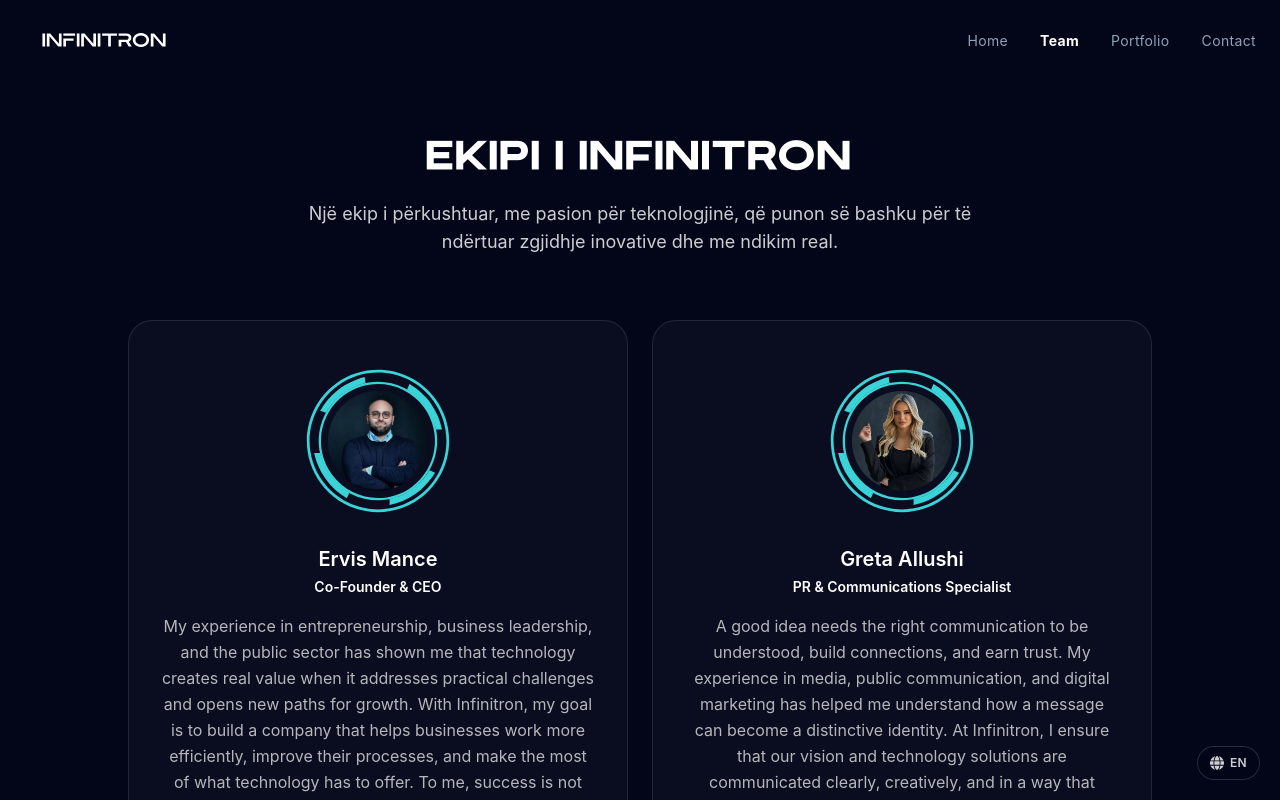
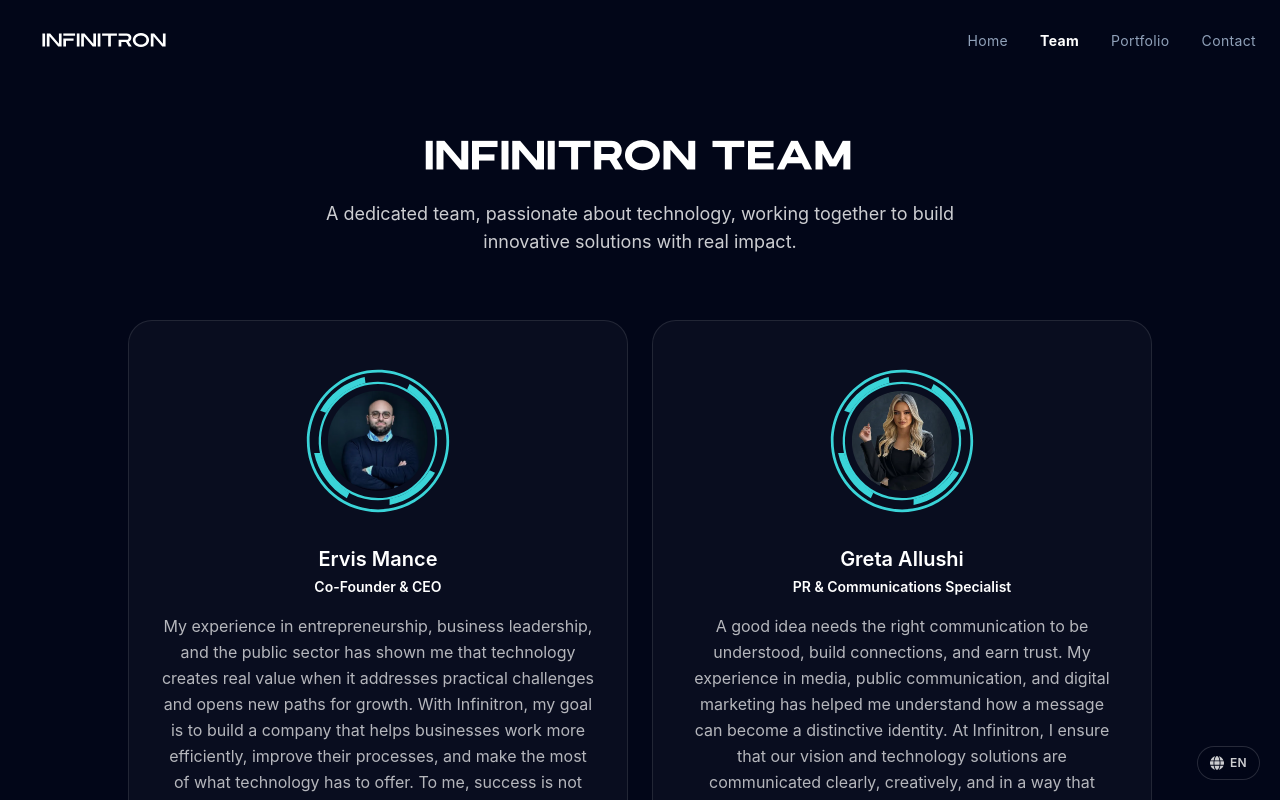
Before and after one commit to infinitron-albania/infinitron-landing, a React (Vite) app: page /team in a window 1280 px wide. Shown: the top 800 px of the page. Built offline with nearby package versions, Linux system fonts and the light colour scheme.

Commit message:
feat: fixed strings

```diff
--- a/src/content/al.ts
+++ b/src/content/al.ts
@@ -121,7 +121,7 @@
             },
             {
                 title: 'Adresa',
-                recap: 'Tiranë, Shqiperi',
+                recap: 'Isa Boletini, Tiranë',
                 description: 'Jemi në zemër të inovacionit dhe teknologjisë',
                 icon: FaLocationDot,
             },
--- a/src/content/en.ts
+++ b/src/content/en.ts
@@ -121,7 +121,7 @@
             },
             {
                 title: 'Address',
-                recap: 'Tirana, Albania',
+                recap: 'Isa Boletini, Tirana',
                 description: 'We are at the heart of innovation and technology',
                 icon: FaLocationDot,
             },
@@ -134,10 +134,10 @@
         ] as ContactType[],
     },
     team : {
-        titleLine1: 'Ekipi i',
-        titleLine2: 'Infinitron',
+        titleLine1: 'Infinitron',
+        titleLine2: 'Team',
         intro:
-            'Një ekip i përkushtuar, me pasion për teknologjinë, që punon së bashku për të ndërtuar zgjidhje inovative dhe me ndikim real.',
+            'A dedicated team, passionate about technology, working together to build innovative solutions with real impact.',
         members: [
             {
                 name: 'Ervis Mance',
```
